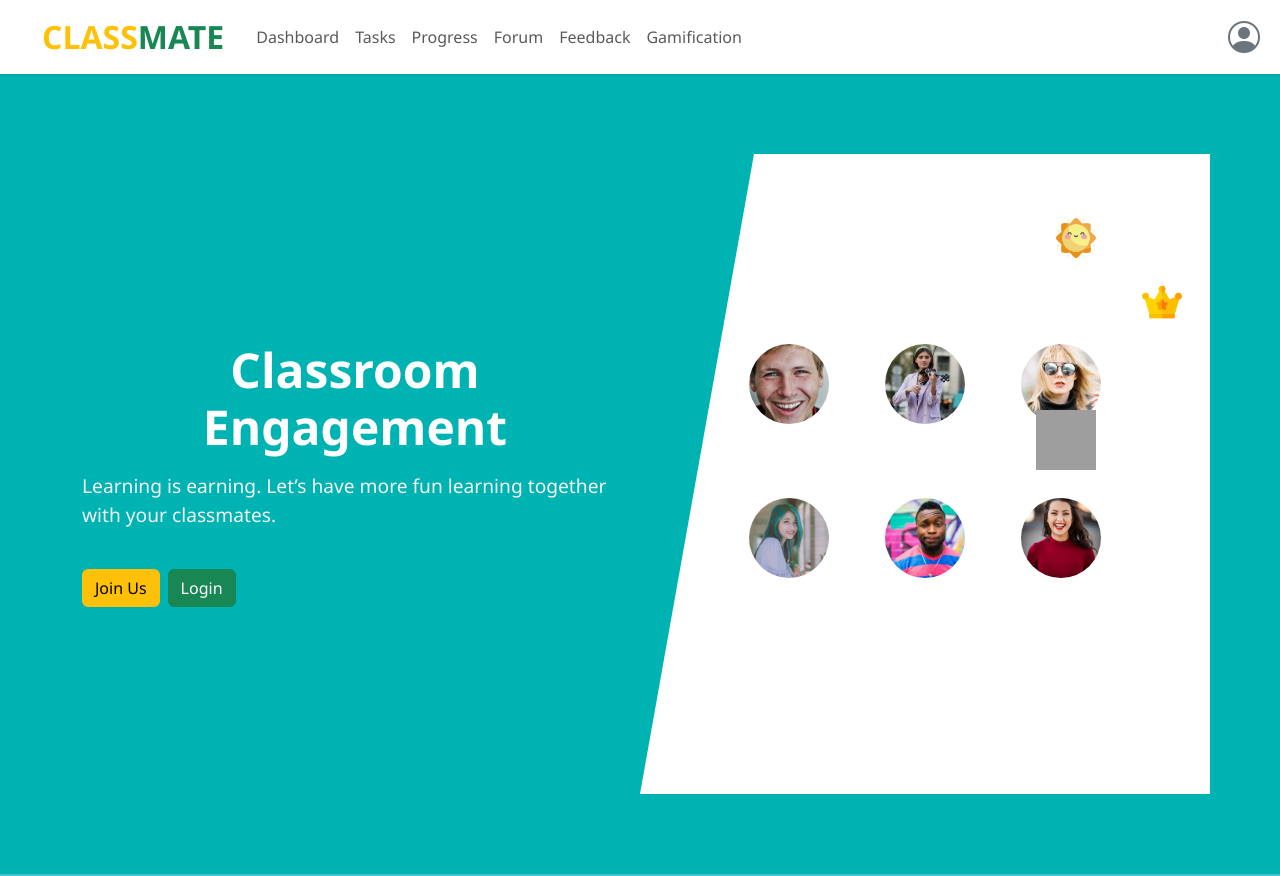
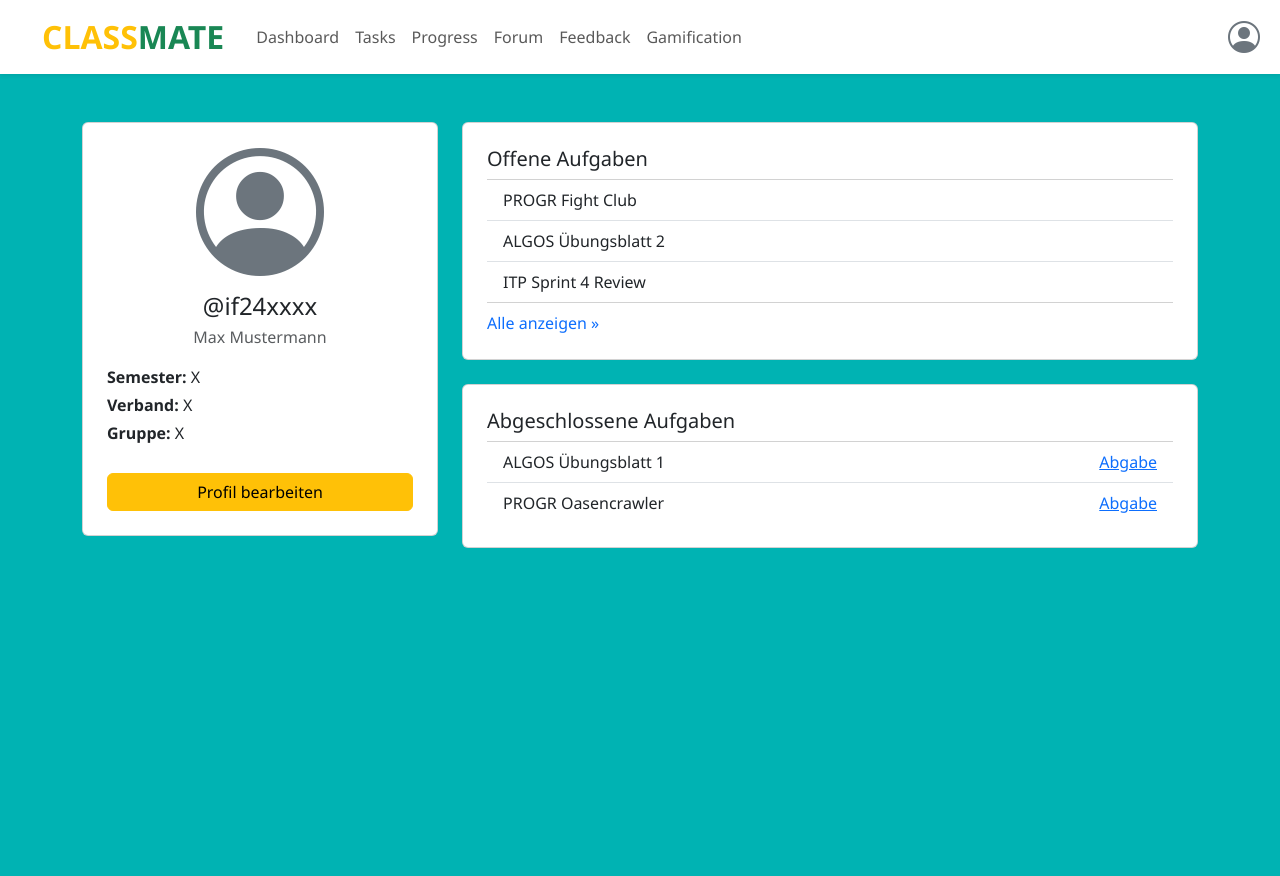
Before and after one commit to tiana-coding/classmate_new, an Angular app: page /profile in a window 1280 px wide. Before the commit this address led to /. After the commit the page ends 800 px from the top, so only its background shows below. Built offline with nearby package versions, Linux system fonts and the light colour scheme; grey boxes are pictures that could not be loaded.

Commit message:
profile/edit html, .ts und app.routes angepasst

```diff
--- a/src/app/app.routes.ts
+++ b/src/app/app.routes.ts
@@ -6,6 +6,8 @@ import { LeaderboardComponent } from './leaderboard/leaderboard';
 import { ForumComponent } from './forum/forum';
 import { FeedbackComponent } from './feedback/feedback';
 import { GamificationComponent } from './gamification/gamification';
+import { ProfileComponent } from './profile/profile';
+import { EditProfileComponent } from './edit-profile/edit-profile';
 
 
 export const routes: Routes = [
@@ -15,8 +17,9 @@ export const routes: Routes = [
   { path: 'forum', component: ForumComponent },
   { path: 'dashboard', component: DashboardComponent },
   { path: 'feedback', component: FeedbackComponent },
-  { path: 'feedback', component: FeedbackComponent },
   { path: 'gamification', component: GamificationComponent },
+  { path: 'profile', component: ProfileComponent },
+  { path: 'edit-profile', component: EditProfileComponent },
   {
     path: 'auth',
     loadChildren: () =>
--- /dev/null
+++ b/src/app/edit-profile/edit-profile.html
@@ -0,0 +1,55 @@
+<div class="container py-5">
+  <h2 class="mb-4">Profil bearbeiten</h2>
+  <form (ngSubmit)="onSubmit()" class="row g-4" #editProfileForm="ngForm">
+    <!-- Sidebar-like section for avatar and metadata -->
+    <div class="col-lg-4">
+      <div class="card p-4 bg-white text-center">
+        <i class="bi bi-person-circle profile-avatar text-secondary"></i>
+        <label for="avatarInput" class="d-block mt-2 text-primary" style="cursor:pointer;">Foto auswählen</label>
+        <input type="file" id="avatarInput" name="avatar" class="d-none" accept="image/*">
+        <p class="mt-3 text-muted small">Max. 160×160px, JPG/PNG</p>
+      </div>
+    </div>
+
+    <!-- Form fields -->
+    <div class="col-lg-8">
+      <div class="card p-4 bg-white">
+        <!-- Profile Details -->
+        <div class="mb-4">
+          <label class="form-label">Username</label>
+          <input type="text" name="username" class="form-control" id="username" placeholder="if24xxxx" required>
+        </div>
+        <div class="mb-4">
+          <label class="form-label">Vollständiger Name</label>
+          <input type="text" name="fullName" class="form-control" id="fullName" placeholder="Max Mustermann">
+        </div>
+        <div class="mb-4">
+          <label class="form-label">E-Mail</label>
+          <input type="email" name="email" class="form-control" id="email" placeholder="if24xxxx@technikum-wien.at">
+        </div>
+
+        <div class="mb-4 pt-4 border-top">
+          <h5 class="section-title">Passwort ändern</h5>
+          <div class="mb-3">
+            <label for="currentPassword" class="form-label">Aktuelles Passwort</label>
+            <input type="password" name="currentPassword" class="form-control" id="currentPassword" placeholder="********" required>
+          </div>
+          <div class="mb-3">
+            <label for="newPassword" class="form-label">Neues Passwort</label>
+            <input type="password" name="newPassword" class="form-control" id="newPassword" placeholder="********" required>
+          </div>
+          <div class="mb-3">
+            <label for="confirmPassword" class="form-label">Neues Passwort wiederholen</label>
+            <input type="password" name="confirmPassword" class="form-control" id="confirmPassword" placeholder="********" required>
+          </div>
+        </div>
+
+        <!-- Save/Cancel -->
+        <div class="d-flex justify-content-between mt-4">
+          <a routerLink="/profile" class="nav-link">Abbrechen</a>
+          <button type="submit" class="btn btn-warning">Änderungen speichern</button>
+        </div>
+      </div>
+    </div>
+  </form>
+</div>
--- /dev/null
+++ b/src/app/edit-profile/edit-profile.ts
@@ -0,0 +1,17 @@
+import { Component } from '@angular/core';
+import { CommonModule } from '@angular/common';
+import { FormsModule } from '@angular/forms';
+import { RouterModule } from '@angular/router';
+
+@Component({
+  standalone: true,
+  selector: 'app-edit-profile',
+  imports: [CommonModule, FormsModule, RouterModule],
+  templateUrl: './edit-profile.html',
+  styleUrls: ['./edit-profile.css']
+})
+export class EditProfileComponent {
+  onSubmit(): void {
+    console.log('Formular wurde gesendet');
+  }
+}
--- /dev/null
+++ b/src/app/profile/profile.html
@@ -0,0 +1,51 @@
+<div class="container py-5">
+    <div class="row">
+      <!-- Sidebar: User Info -->
+      <div class="col-md-4 mb-4">
+        <div class="card profile-card text-center p-4 bg-white">
+          <i class="bi bi-person-circle profile-avatar text-secondary"></i>
+          <h4 class="mb-1">&#64;if24xxxx</h4>
+          <p class="text-muted">Max Mustermann</p>
+          <div class="text-start mb-4">
+            <p class="mb-1"><strong>Semester:</strong> X</p>
+            <p class="mb-1"><strong>Verband:</strong> X</p>
+            <p class="mb-1"><strong>Gruppe:</strong> X</p>
+          </div>
+          <a class="btn btn-warning" routerLink="/edit-profile">Profil bearbeiten</a>
+        </div>
+      </div>
+
+      <!-- Main Content: Courses & Certificates -->
+      <div class="col-md-8">
+        <div class="card mb-4 bg-white p-4">
+          <h5 class="section-title">Offene Aufgaben</h5>
+          <ul class="list-group list-group-flush">
+            <li class="list-group-item d-flex justify-content-between align-items-center">
+              PROGR Fight Club
+            </li>
+            <li class="list-group-item d-flex justify-content-between align-items-center">
+              ALGOS Übungsblatt 2
+            </li>
+            <li class="list-group-item d-flex justify-content-between align-items-center">
+              ITP Sprint 4 Review
+            </li>
+          </ul>
+          <a href="#" class="d-block text-decoration-none mt-2">Alle anzeigen »</a>
+        </div>
+
+        <div class="card bg-white p-4">
+          <h5 class="section-title">Abgeschlossene Aufgaben</h5>
+          <ul class="list-group list-group-flush">
+            <li class="list-group-item d-flex justify-content-between align-items-center">
+              ALGOS Übungsblatt 1
+              <a href="#" class="link-primary">Abgabe</a>
+            </li>
+            <li class="list-group-item d-flex justify-content-between align-items-center">
+              PROGR Oasencrawler
+              <a href="#" class="link-primary">Abgabe</a>
+            </li>
+          </ul>
+        </div>
+      </div>
+    </div>
+  </div>
```
Also changed, not shown: src/app/profile/profile.ts (added, +12 -0 lines), src/app/edit-profile/edit-profile.css (added), src/app/profile/profile.css (added), 2 other files (tests, documents, lock files or other folders).
